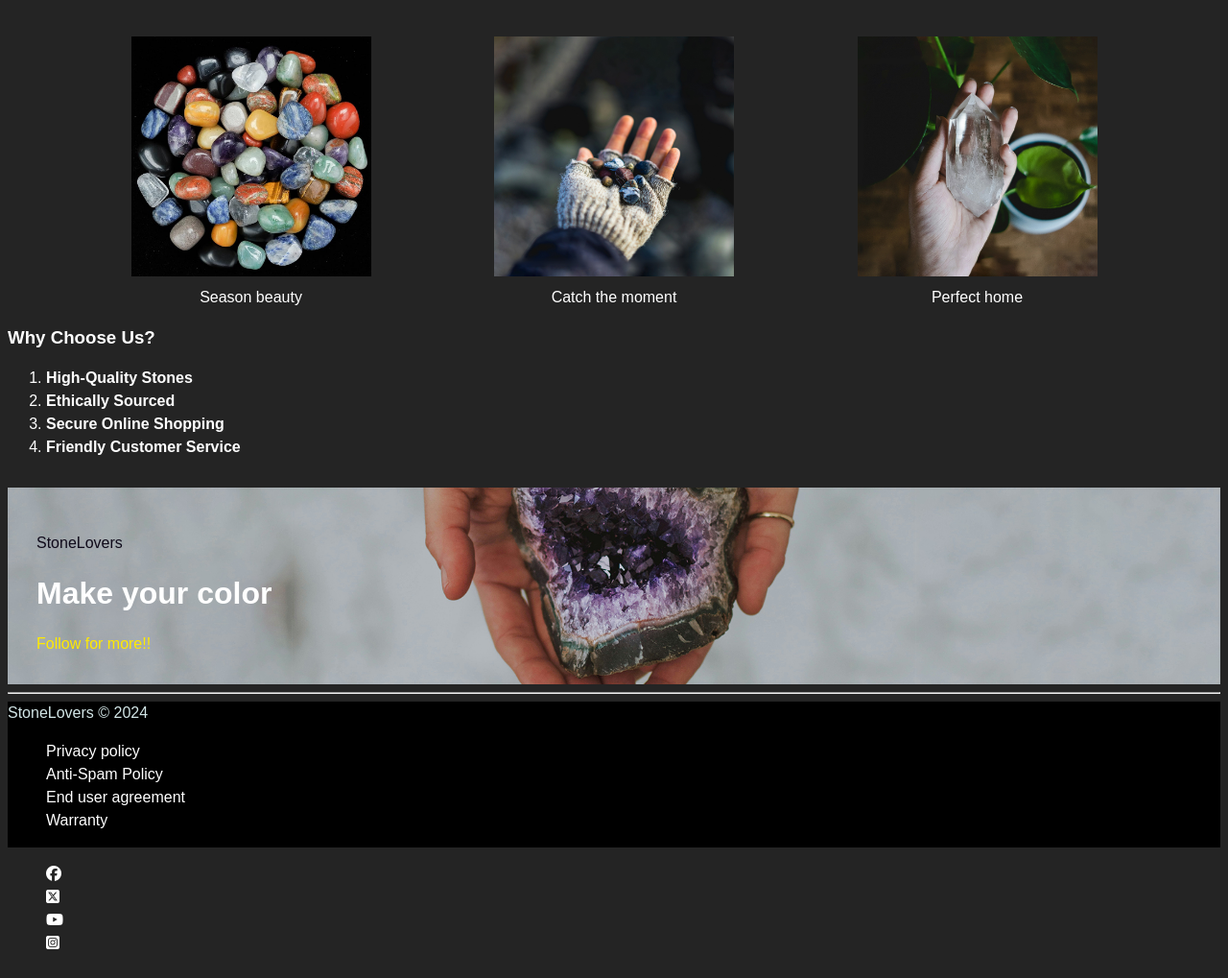
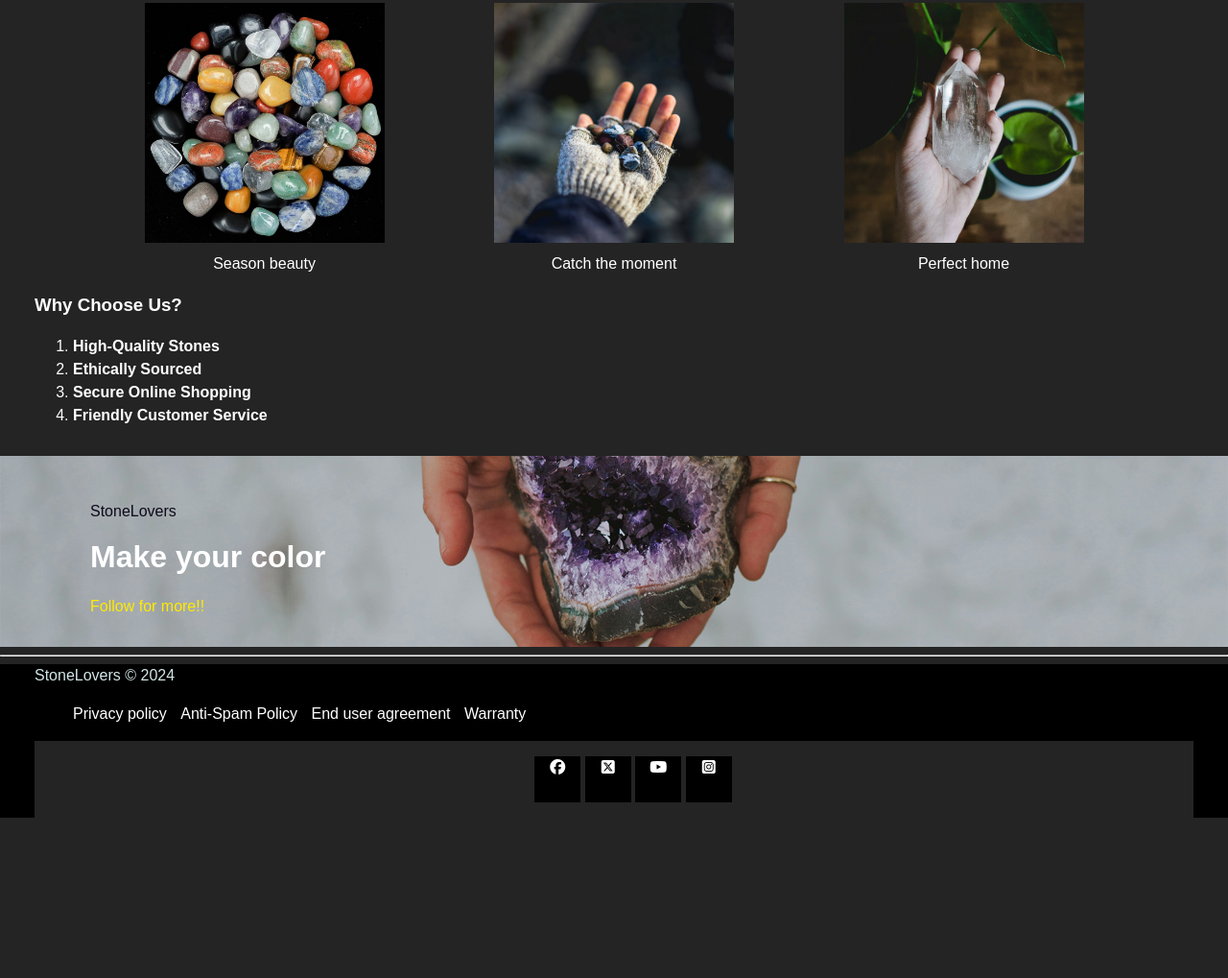
Before and after one commit to rusiandr/rusiandr.github.io, a plain HTML site: page index.html in a window 1280 px wide. Shown: the part 691-1710 px from the top of the page at 96% size. After the commit the page ends 1563 px from the top, so only its background shows below. Drawn offline with nearby package versions, Linux system fonts and the light colour scheme.

Commit message:
lesson-7

```diff
--- a/css/app.css
+++ b/css/app.css
@@ -7,7 +7,15 @@
 
 /*icons*/
 @import url(https://cdnjs.cloudflare.com/ajax/libs/font-awesome/6.5.2/css/all.min.css);
+/* підключення normalize */
+@import url(https://cdnjs.cloudflare.com/ajax/libs/normalize/8.0.1/normalize.min.css);
 
+
+
+
+* {
+    box-sizing: border-box;
+}
 
 body {
     background-color: #242424;
@@ -16,11 +24,13 @@ body {
     font-size: 1rem;
     font-weight: 400;
     line-height: 1.5; /* висота строки */
+    margin: 0;
 }
 
 h1, h2, h3, h4, h5, h6 {
     font-weight: 600;
     line-height: 1.2;
+    margin-top: 0;
 }
 
 h6 {
@@ -33,6 +43,12 @@ h6 {
 .regular-block {
     padding-top: 20px;
     padding-bottom: 20px;
+}
+
+.padding-section {
+    padding-left: 36px;
+    padding-right: 36px;
+    margin-bottom: 20px;
 }
 
 
@@ -103,6 +119,7 @@ a:hover {
 /*  images  */
 img {
     vertical-align: middle; /* роздашування по игрик (у) */
+    /* display: block; чомусь підсвічує файл жовтим*/
     /* border-radius: 8px; */
 }
 
@@ -133,7 +150,11 @@ img {
 }
 
 
-
+.container {
+    width: 100%;
+    padding-left: 2rem;
+    padding-right: 2rem;
+}
 
 /*footer*/
 footer {
@@ -142,20 +163,41 @@ footer {
 }
 
 .footer-bar-wrapper {
-    display: flex;
+    display: inline-block;
+    text-align: center;
+}
+
+.footer-bar-nav {
+    display: inline-block;
 }
 
 .footer-item {
     margin-right: 10px;
+    display: inline-block;
 }
 
 .footer-container {
+    display: flex;
     background-color: #242424;
     padding: 20 px 0px 20px 0px;
     justify-content: center;
 }
 
+.list-inline-item {
+    display: inline-block;
+}
 
+.social-icon {
+    display: block;
+    background: #000000;
+    color: rgb(255, 255, 255);
+    font-size: 16px;
+    width: 48px;
+    height: 48px;
+}
+
+
+/* blog */
 .postblog {
     border-style: solid;
     border-width: 2;
--- a/index.html
+++ b/index.html
@@ -42,9 +42,9 @@
 
 
 <!--Hero-->
-
+<section class="hero" style="background: url(/images/20\(2\).jpg);">
 <div class="container" id="hero">
-    <div class="hero" style="background: url(/images/20\(2\).jpg);">
+    <div>
         <div class="container">
             <div class="row; text-center">
                 <div class="col">
@@ -55,15 +55,16 @@
                             <p>Each stone in our collection is carefully selected and ethically sourced, ensuring quality and authenticity. Whether you're a seasoned crystal enthusiast or a newcomer to the world of gemstones, we invite you to explore our curated selection and experience the magic of these precious treasures.</p>
                         </div>
                     </div>
-                    <a href="shop.html">Follow for more!!</a>
+                    <a href="catalog.html">Follow for more!!</a>
                 </div>
             </div>
         </div>
     </div>
 
 </div>
-
+</section>
 <!--prezentation-->
+<section class="padding-section">
 <div class="regular-block">
     <h1 class="text-center">Welcome to Our Stone Emporium!</h1>
         <p>At StoneLovers, we believe in the timeless allure and mystical properties of stones.<br>Each gemstone carries its own unique energy, making it a powerful companion on life's journey.<br>Whether you seek healing, protection, or simply aesthetic beauty, we offer a diverse selection of stones to fulfill your needs.</p>
@@ -72,9 +73,10 @@
         <h2 class="text-center">Solutions overview</h2>
         <p>Discover our company, the stories of our customers and partnerships, and assemble your own kit of Jemstones for protection and comfort at any facility.</p>
 </div>
-
+</section>
 
 <!--Gallery of products-->
+<section class="padding-section">
 <div class="product-container">
   <div class="product">
     <div class="text-center">
@@ -95,9 +97,10 @@
     </div>
   </div>
 </div>
-
+</section>
 
 <!--servises-->
+<section class="padding-section">
         <div>
             <h3>Why Choose Us?</h3>
             <ol>
@@ -107,10 +110,11 @@
                 <li><strong>Friendly Customer Service</strong></li>
             </ol>
         </div>
-
+</section>
 <!-- divider-->
+<section class="divider" style="background: url(/images/14\(2\).jpg);">
 <div class="container" id="divider">
-    <div class="divider" style="background: url(/images/14\(2\).jpg);">
+    <div>
         <div class="container">
             <div class="row">
                 <div class="col">
@@ -124,14 +128,15 @@
     </div>
 
 </div>
-
+</section>
 <!--contacts-->
 
 <!--line--><hr>
 
 <!--footer-->
 
-    <footer>StoneLovers &copy; 2024
+    <footer>
+        <section class="padding-section">StoneLovers &copy; 2024
         <div  class="col">
             <ul class="list-inline">
                <li class="footer-item"><a href="https://www.google.com" target="_blank">Privacy policy</a></li>
@@ -150,6 +155,8 @@
             </ul>
         </div>
     </div>
+    </section>
     </footer>
+
 </body>
 </html>
```
